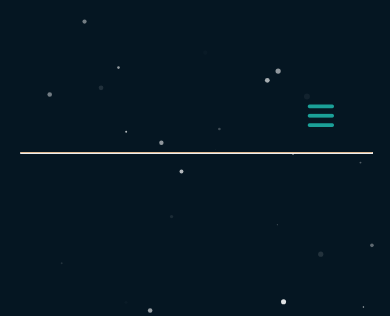
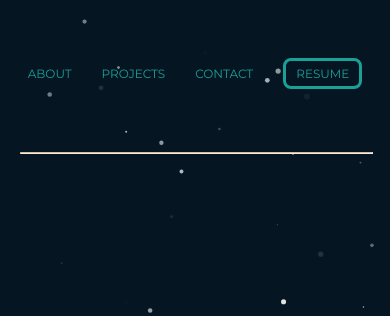
Before and after one commit to MackenzieMc/portfolioProject, a plain HTML site: page index.html in a window 390 px wide. Shown: the top 316 px of the page. Drawn offline with nearby package versions, Linux system fonts and the light colour scheme.

Commit message:
improved responsiveness

```diff
--- a/app.js
+++ b/app.js
@@ -7,6 +7,7 @@ particlesJS.load('particles-js', 'assets/particlesjs-config.json', function () {
 
 
 app.scrollAction = () => {
+
     window.onscroll = () => {
         let navBar = document.querySelector('.navContainer')
         if(document.scrollingElement.scrollTop > 50) {
@@ -18,9 +19,6 @@ app.scrollAction = () => {
 
 }
 
-a.handleMobileNav = () => {
-
-}
 
 app.init = () => {
     app.scrollAction();
--- a/index.html
+++ b/index.html
@@ -14,10 +14,9 @@
     <header>
         <div id="particles-js">
             <nav>
-                <button class="mobileNav"><i class="fa-solid fa-bars"></i></button>
+                <!-- <button class="mobileNav"><i class="fa-solid fa-bars"></i></button> -->
                 <ul class="navContainer" data-aos='fade-down' data-aos-delay='1000' data-aos-duration='1500'>
                     <li><a href="#about" class="navItems">About</a></li>
-                    <li><a href="#toolkit" class="navItems">Toolkit</a></li>
                     <li><a href="#projects" class="navItems">Projects</a></li>
                     <li><a href="#contact" class="navItems">Contact</a></li>
                     <li><a href="./pdfs/MackenzieMcClemontResume.pdf" class="resume">Resume</a></li>
--- a/styles/sass/partials/_mediaQueries.scss
+++ b/styles/sass/partials/_mediaQueries.scss
@@ -99,28 +99,28 @@
     }
 
     //Nav Bar
-    nav {
-        .mobileNav {
-            display: flex;
-            position: absolute;
-            color: $tertiary;
-            top: 100px;
-            right: 50px;
-            background-color: transparent;
-            border: none;
-            z-index: 30;
-        }
-        .navContainer {
-            display: flex;
-            justify-content: flex-end;
-            padding-bottom: 10px;
-            li {
-                .navItems, .resume {
-                    display: none;
-                }
-            }
-        }
-    }
+    // nav {
+    //     .mobileNav {
+    //         display: flex;
+    //         position: absolute;
+    //         color: $tertiary;
+    //         top: 100px;
+    //         right: 50px;
+    //         background-color: transparent;
+    //         border: none;
+    //         z-index: 30;
+    //     }
+    //     .navContainer {
+    //         display: flex;
+    //         justify-content: flex-end;
+    //         padding-bottom: 10px;
+    //         li {
+    //             .navItems, .resume {
+    //                 display: none;
+    //             }
+    //         }
+    //     }
+    // }
 
     //About Section
     .aboutFlexContainer {
--- a/styles/sass/partials/_nav.scss
+++ b/styles/sass/partials/_nav.scss
@@ -3,12 +3,11 @@
     flex-direction: row;
     justify-content: center;
     margin: 0;
-    padding-top: 50px;
     background-color: transparent;
     position: absolute;
     top: 0;
     width: 100%;
-    padding-bottom: 25px;
+    padding: 50px 0px 25px 0px;
     z-index: 30;
     .resume {
         border: 3px solid $tertiary;
```
Also changed, not shown: styles/styles.css.
